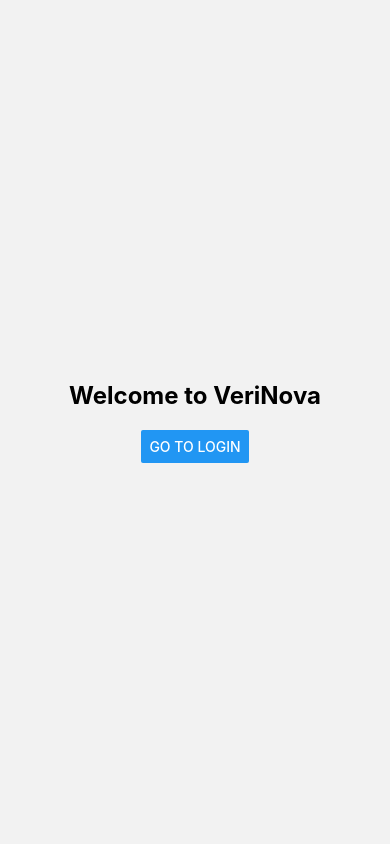
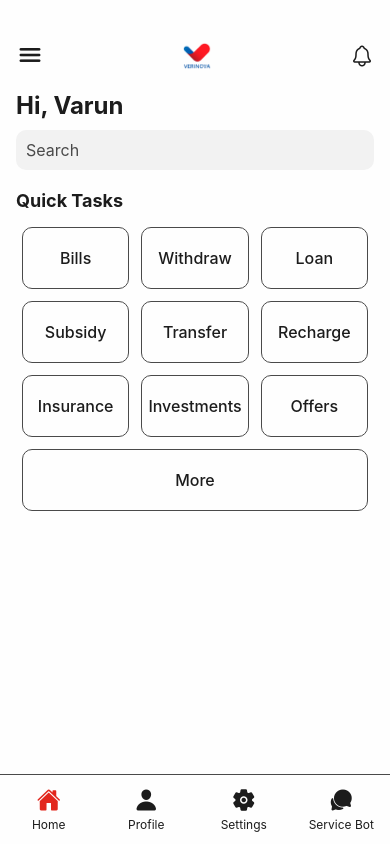
Before and after one commit to pankaj0695/verinova-app, a React Native app: screen /Home in a window 390 px wide. Built offline with nearby package versions, Linux system fonts and the light colour scheme.

Commit message:
Update HomeScreen.js

```diff
--- a/Screens/HomeScreen.js
+++ b/Screens/HomeScreen.js
@@ -1,22 +1,184 @@
 import React from "react";
-import { View, Text, Button, StyleSheet } from "react-native";
+import {
+  View,
+  Text,
+  TextInput,
+  TouchableOpacity,
+  StyleSheet,
+  FlatList,
+  Image,
+} from "react-native";
+import { Ionicons } from "@expo/vector-icons"; // For icons
 import { useNavigation } from "@react-navigation/native";
+
+// Color Palette (Only Essential Colors)
+const COLORS = {
+  primary: "#E2261C",
+  secondary: "#035697",
+  white: "#FEFEFE",
+  black: "#1C1C1C",
+  subText: "#4a4a4a",
+};
 
 export default function HomeScreen() {
   const navigation = useNavigation();
 
+  // Quick Task Data (Minimal Colors)
+  const quickTasks = [
+    { id: "1", title: "Bills" },
+    { id: "2", title: "Withdraw" },
+    { id: "3", title: "Loan" },
+    { id: "4", title: "Subsidy" },
+    { id: "5", title: "Transfer" },
+    { id: "6", title: "Recharge" },
+    { id: "7", title: "Insurance" },
+    { id: "8", title: "Investments" },
+    { id: "9", title: "Offers" },
+    { id: "10", title: "More" },
+  ];
+
   return (
     <View style={styles.container}>
-      <Text style={styles.title}>Welcome to VeriNova</Text>
-      <Button
-        title="Go to Login"
-        onPress={() => navigation.navigate("Login")}
+      {/* Top Bar */}
+      <View style={styles.topBar}>
+        <TouchableOpacity>
+          <Ionicons name="menu" size={28} color={COLORS.black} />
+        </TouchableOpacity>
+        <Image
+          source={require("../assets/images/verinova-logo.png")}
+          style={styles.logo}
+        />
+        <TouchableOpacity>
+          <Ionicons name="notifications-outline" size={24} color={COLORS.black} />
+        </TouchableOpacity>
+      </View>
+
+      {/* Welcome Section */}
+      <Text style={styles.greeting}>Hi, Varun</Text>
+      <TextInput
+        style={styles.searchBox}
+        placeholder="Search"
+        placeholderTextColor={COLORS.subText}
       />
+
+      {/* Quick Tasks Section */}
+      <Text style={styles.sectionTitle}>Quick Tasks</Text>
+      <FlatList
+        data={quickTasks}
+        numColumns={3}
+        keyExtractor={(item) => item.id}
+        contentContainerStyle={styles.flatListContainer}
+        renderItem={({ item }) => (
+          <TouchableOpacity style={styles.taskBox}>
+            <Text style={styles.taskText}>{item.title}</Text>
+          </TouchableOpacity>
+        )}
+      />
+
+      {/* Bottom Navigation */}
+      <View style={styles.bottomNav}>
+        <TouchableOpacity style={styles.navItem}>
+          <Ionicons name="home" size={24} color={COLORS.primary} />
+          <Text style={styles.navText}>Home</Text>
+        </TouchableOpacity>
+        <TouchableOpacity style={styles.navItem}>
+          <Ionicons name="person" size={24} color={COLORS.black} />
+          <Text style={styles.navText}>Profile</Text>
+        </TouchableOpacity>
+        <TouchableOpacity style={styles.navItem}>
+          <Ionicons name="settings" size={24} color={COLORS.black} />
+          <Text style={styles.navText}>Settings</Text>
+        </TouchableOpacity>
+        <TouchableOpacity
+          style={styles.navItem}
+          onPress={() => navigation.navigate("ServiceBot")}
+        >
+          <Ionicons name="chatbubbles" size={24} color={COLORS.black} />
+          <Text style={styles.navText}>Service Bot</Text>
+        </TouchableOpacity>
+      </View>
     </View>
   );
 }
 
+// Styles
 const styles = StyleSheet.create({
-  container: { flex: 1, justifyContent: "center", alignItems: "center" },
-  title: { fontSize: 24, fontWeight: "bold", marginBottom: 20 },
+  container: {
+    flex: 1,
+    backgroundColor: COLORS.white,
+    paddingHorizontal: 16,
+    paddingTop: 40,
+  },
+  topBar: {
+    flexDirection: "row",
+    justifyContent: "space-between",
+    alignItems: "center",
+    marginBottom: 20,
+  },
+  logo: {
+    width: 80,
+    height: 30,
+    resizeMode: "contain",
+  },
+  greeting: {
+    fontSize: 24,
+    fontWeight: "bold",
+    color: COLORS.black,
+    marginBottom: 10,
+  },
+  searchBox: {
+    backgroundColor: "#F2F2F2",
+    borderRadius: 10,
+    padding: 10,
+    fontSize: 16,
+    color: COLORS.black,
+    marginBottom: 20,
+  },
+  sectionTitle: {
+    fontSize: 18,
+    fontWeight: "bold",
+    color: COLORS.black,
+    marginBottom: 10,
+  },
+  flatListContainer: {
+    alignSelf: "stretch",
+    paddingHorizontal: 0,
+  },
+  taskBox: {
+    flex: 1,
+    backgroundColor: COLORS.white,
+    padding: 20,
+    margin: 6,
+    borderRadius: 10,
+    alignItems: "center",
+    justifyContent: "center",
+    borderWidth: 1,
+    borderColor: COLORS.subText,
+  },
+  taskText: {
+    fontSize: 16,
+    fontWeight: "500",
+    color: COLORS.black,
+  },
+  bottomNav: {
+    flexDirection: "row",
+    justifyContent: "space-between",
+    backgroundColor: COLORS.white,
+    paddingVertical: 12,
+    borderTopWidth: 1,
+    borderColor: COLORS.subText,
+    position: "absolute",
+    bottom: 0,
+    width: "100%",
+    alignSelf: "center",
+  },
+  navItem: {
+    flex: 1,
+    alignItems: "center",
+  },
+  navText: {
+    fontSize: 12,
+    marginTop: 4,
+    color: COLORS.black,
+  },
 });
```
